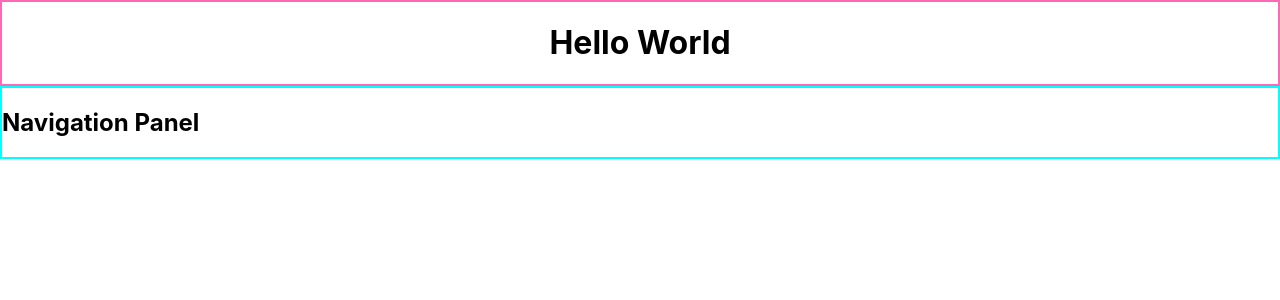
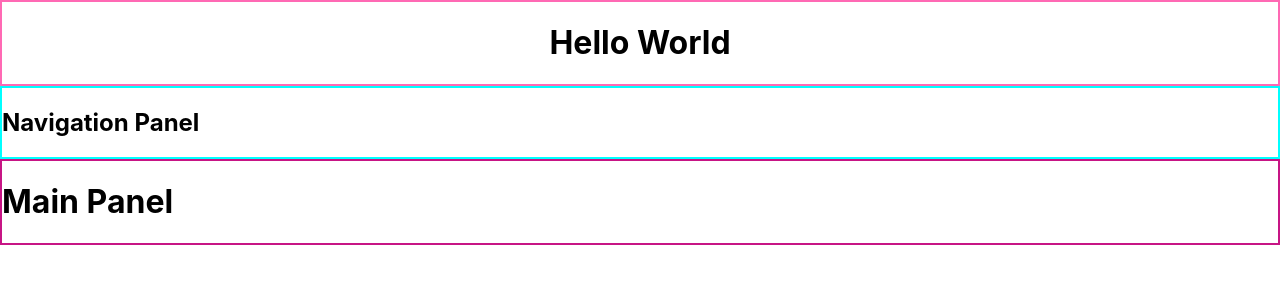
Before and after one commit to Julian-H-Martinez/react_work, a React (Create React App) app in the folder my-portfolio/: page / in a window 1280 px wide. Shown: the top 300 px of the page. Built offline with nearby package versions, Linux system fonts and the light colour scheme.

Commit message:
main is setup but need subcomponents component to see if chidren are behaving

```diff
--- a/my-portfolio/src/components/App/App.js
+++ b/my-portfolio/src/components/App/App.js
@@ -1,6 +1,7 @@
 import './App.css';
 import Header from '../Header';
 import Navigation from '../Navigation';
+import Main from '../Main';
 
 
 function App() {
@@ -8,12 +9,12 @@ function App() {
     <div className="app">
       <Header />
       <Navigation />
-      {/*<Main>*/}
-      {/*  <SubContents />*/}
-      {/*  <SubContents />*/}
-      {/*  <SubContents />*/}
-      {/*  <Advertisement />*/}
-      {/*</Main>*/}
+      <Main>
+        {/*<SubContents />*/}
+        {/*<SubContents />*/}
+        {/*<SubContents />*/}
+        {/*<Advertisement />*/}
+      </Main>
     </div>
   );
 }
--- /dev/null
+++ b/my-portfolio/src/components/Main.css
@@ -0,0 +1,3 @@
+.mainPanel{
+    border: mediumvioletred 2px solid;
+}
--- /dev/null
+++ b/my-portfolio/src/components/Main.js
@@ -0,0 +1,17 @@
+import './Main.css';
+import React, {Component} from "react";
+
+class Main extends Component{
+    render(){
+        return (
+            <main className={'mainPanel'}>
+                <h1>
+                    Main Panel
+                </h1>
+                {this.props.children}
+            </main>
+        )
+    }
+}
+
+export default Main;
```
